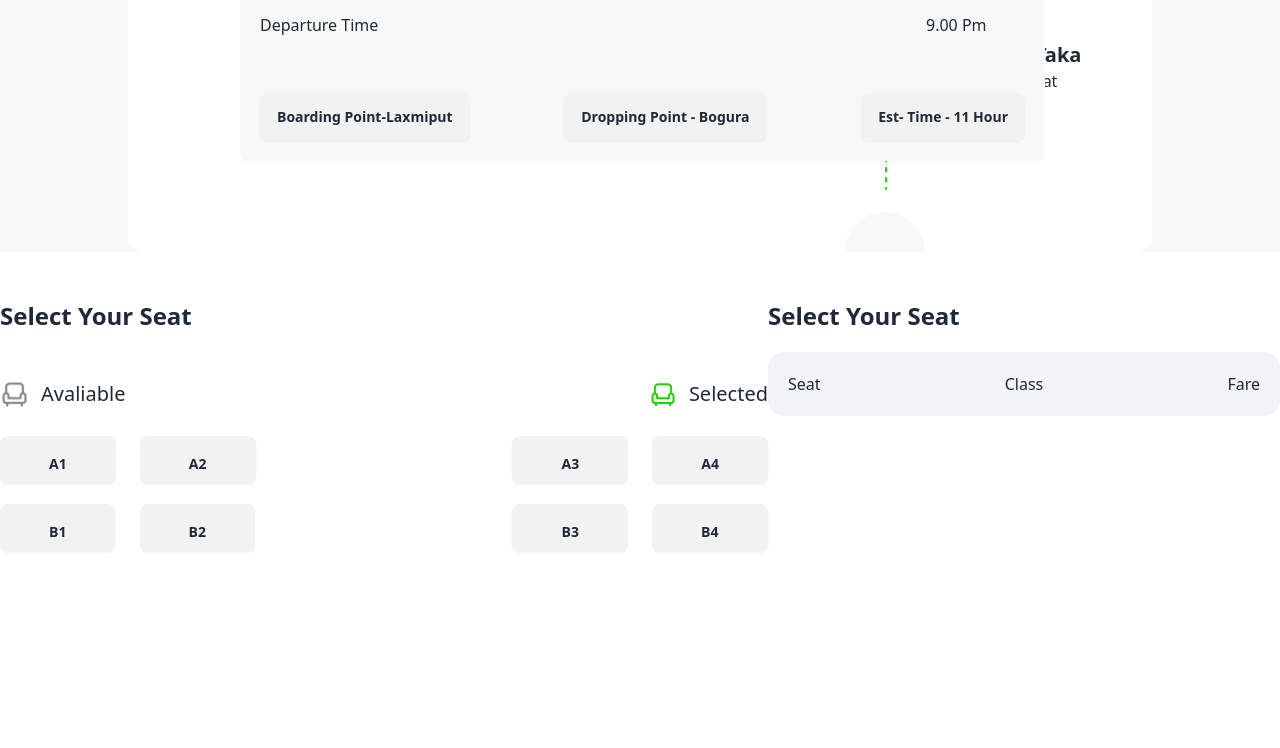
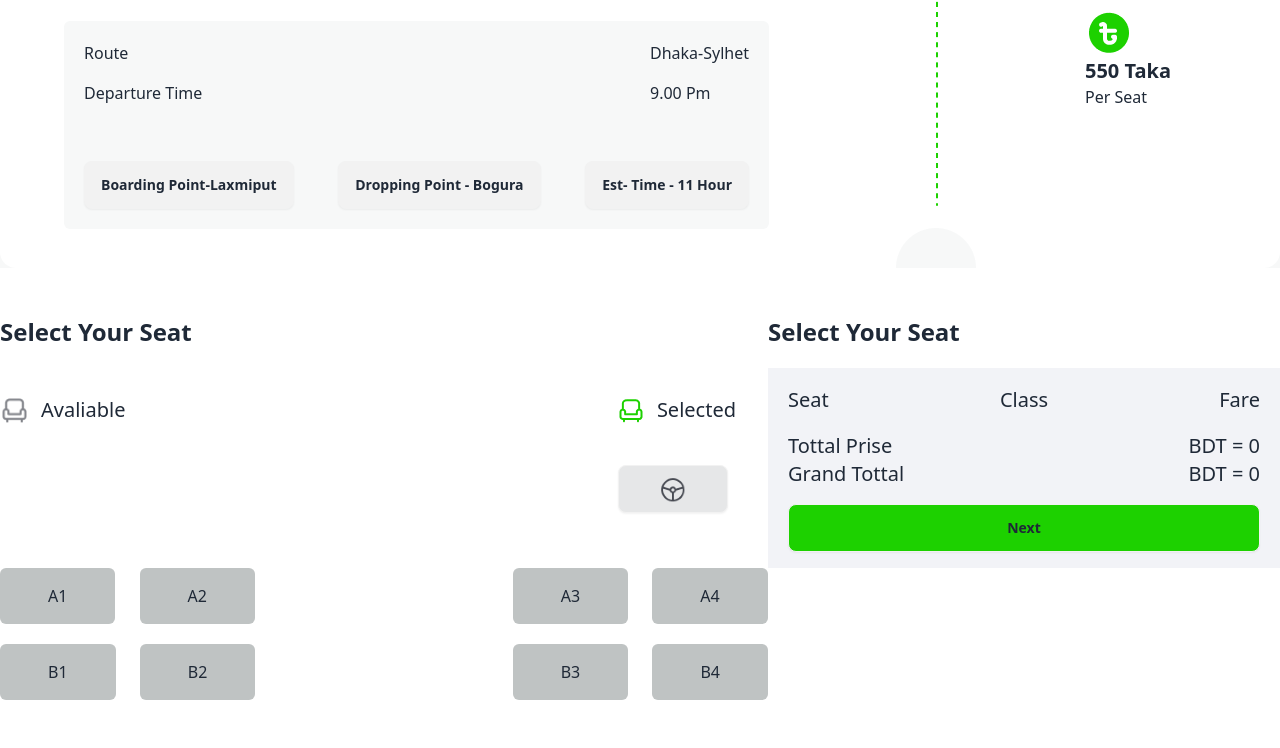
Before and after one commit to airabiul/B9A5-smart-ticketing, a plain HTML site: page index.html in a window 1280 px wide. Shown: the part 1887-2635 px from the top of the page. Before the commit the page ends 2487 px from the top, so only its background shows below. Drawn offline with nearby package versions, Linux system fonts and the light colour scheme.

Commit message:
some funtion added

```diff
--- a/index.html
+++ b/index.html
@@ -7,28 +7,28 @@
     <link href="https://cdn.jsdelivr.net/npm/daisyui@4.7.2/dist/full.min.css" rel="stylesheet" type="text/css" />
     <script src="https://cdn.tailwindcss.com"></script>
   </head>
-  <!-- <body> header section start -->
+  <!--  header section start -->
     <header>
       <div class="flex justify-between mt-12 container mx-auto">
         <h3 class="text-4xl font-extrabold text-[#030712]">P-Ticket</h3>
 
         <div class="flex gap-2 bg-[#E8FAE5] py-2 px-4 rounded-xl">
-          <button class="text-xl font-bold text-[#1DD100]">Bus</button>
+          <button class="text-xl font-bold text-[#1DD100] py-2 px-3">Bus</button>
           <img src="./images/bus-icon.png" alt="" />
         </div>
       </div>
     </header>
-    <!-- <body> header section end -->
+    <!--  header section end -->
     <main>
       <!-- hero section start -->
-      <div class="container mx-auto mt-12">
+      <div class="container mx-auto mt-12 ">
         <div class="hero min-h-screen rounded-3xl" style="background-image: url(./images/banner.png)">
           <div class=""></div>
           <div class="hero-content text-center text-neutral-content">
             <div class="">
-              <h1 class="mb-5 text-6xl text-[#FFFFFF] font-extrabold">End-to-End Travel with</h1>
-              <h1 class="mb-5 text-6xl text-[#1DD100] font-extrabold">P Paribahan</h1>
-              <p class="mb-5 text-xl">
+              <h1 class="mb-8 text-6xl text-[#FFFFFF] font-extrabold">End-to-End Travel with</h1>
+              <h1 class="mb-8 text-6xl text-[#1DD100] font-extrabold">P Paribahan</h1>
+              <p class="mb-8 text-xl">
                 Yes, you can run unit tests and view the results directly within the app. <br />
                 The integrated testing features allow for a streamlined .
               </p>
@@ -36,7 +36,7 @@
 
                class="btn btn-primary text-xl font-bold text-[#030712] bg-[#1DD100] border-none hover:bg-[#1DD100]"
               >
-                <a href="">Buy Tickets</a>
+                <a href="#P.HParibahan">Buy Tickets</a>
               </button>
             </div>
           </div>
@@ -91,20 +91,36 @@
           testing features allow for a streamlined .
         </p>
 
-        <div class="flex justify-between bg-[#FFFFFF] mx-32 my-12 rounded-2xl">
+        <div class="flex justify-between bg-[#FFFFFF]  my-12 rounded-2xl">
           <div class="flex relative justify-between w-[70%] pt-12 px-12">
             <div class="flex">
-              <div><img src="./images/bus-logo.png" alt="" /></div>
+              <div><img class="w-[100%] pr-4" src="./images/bus-logo.png" alt="" /></div>
               <div>
                 <h4 class="text-3xl font-bold">Pro Hero Paribahan</h4>
                 <p>Coach -009 | Web</p>
+                <div class=" w-[705px] bg-[#F7F8F8] rounded-md mt-16">
+                  <div class="flex justify-between ">
+                    <div class="p-5">
+                      <p class="mb-4">Route</p>
+                      <p class="mb-4">Departure Time</p>
+                    </div>
+                    <div class="p-5">
+                      <p class="mb-4">Dhaka-Sylhet</p>
+                      <p class="mb-4">9.00 Pm</p>
+                    </div>
+                  </div>
+                  <div class="flex justify-between py-5 px-5">
+                    <button class="btn">Boarding Point-Laxmiput</button>
+                    <button class="btn">Dropping Point - Bogura</button>
+                    <button class="btn">Est- Time - 11 Hour</button>
+                  </div>
+                </div>
               </div>
             </div>
-
             <div>
               <div class="flex gap-2 bg-[#E8FAE5] py-2 px-4 rounded-xl">
                 <img src="./images/seat-green.png" alt="" />
-                <button class="text-xl font-bold text-[#1DD100]">8 Seats left</button>
+                <button class="text-xl font-bold text-[#1DD100]"><span id="total-seats">8</span> Seats left</button>
               </div>
             </div>
           </div>
@@ -119,77 +135,87 @@
             </div>
           </div>
         </div>
-
-        <div class="absolute w-[805px] bg-[#F7F8F8] rounded-md top-[115em] left-[15em]">
-          <div class="flex justify-between ">
-            <div class="p-5">
-              <p class="mb-4">Route</p>
-              <p class="mb-4">Departure Time</p>
-            </div>
-
-            <div class="p-5">
-              <p class="mb-4">Dhaka-Sylhet</p>
-              <p class="mb-4">9.00 Pm</p>
-            </div>
-          </div>
-          <div class="flex justify-between py-5 px-5">
-            <button class="btn">Boarding Point-Laxmiput</button>
-            <button class="btn">Dropping Point - Bogura</button>
-            <button class="btn">Est- Time - 11 Hour</button>
-          </div>
-        </div>
       </section>
       <!-- poribohon section end-->
 
       <!-- tikit section start -->
       <section class="container mx-auto mt-12">
         <div class="flex">
-            <div class="w-[60%] "><h3 class="text-2xl font-semibold">Select Your Seat</h3>
+            <div class="w-[60%] "><h3 class="text-2xl font-semibold pb-12">Select Your Seat</h3>
 
-                <div class="flex justify-between mt-12">
+                <div class="flex justify-between mt-">
                     <div class="flex  space-x-3">
                         <img src="./images/seat-gray.png" alt="">
                         <p class="text-xl">Avaliable</p>
                     </div>
-                    <div class="flex space-x-3">
+                    <div class="flex space-x-3 mr-8">
                         <img src="./images/seat-green.png" alt="">
                         <p class="text-xl">Selected</p>
+
                     </div>
+
                 </div>
+                <div class="flex justify-between mr-10 mt-10">
+                  <p></p>
+                  <button class="btn bg-[#E6E7E8] hover:bg-[#E6E7E8] px-8 "><img src="./images/stearing.png" alt=""></button>
+                </div>
+
             </div>
-            <div class="w-[40%]"><h3 class=" text-2xl font-semibold">Select Your Seat</h3>
-              <div class="flex justify-between items-center px-5 mt-5  bg-[#F2F3F7] min-h-16 rounded-2xl">
-                <p>Seat</p>
-                <p>Class</p>
-                <p>Fare</p>
+            <div class="w-[40%]"><h3 class=" text-2xl font-semibold rounded-xl">Select Your Seat</h3>
+              <div class="gap-10">
+                <div id="setAppan" class="flex justify-between items-center px-5 mt-5 bg-[#F2F3F7] min-h-16">
+                  <p class="text-xl font-medium">Seat</p>
+                  <p class="text-xl font-medium">Class</p>
+                  <p class="text-xl font-medium">Fare</p>
+                </div>
+                <div class="bg-[#F2F3F7] px-5">
+                  <div class="flex justify-between ">
+                    <h4 class="text-xl font-medium">Tottal Prise</h4>
+                    <h4 class="text-xl font-medium">BDT =  <span id="tottal-Prise">0</span></h4>
+                  </div>
+
+                  <div class="flex justify-between">
+                    <h4 class="text-xl font-medium">Grand Tottal</h4>
+                    <h4 class="text-xl font-medium">BDT = <span id="tottal-Prise2">0</span></h4>
+                  </div>
+                  <button class="btn w-full mb-4 mt-4 bg-[#1DD100] hover:bg-[#1DD100]">Next</button>
+                </div>
               </div>
             </div>
+
         </div>
+
         <div class="flex justify-between w-[60%]">
-          <div class="mb-12 mr-10">
-                <div class="space-x-5 space-y-5"><button class="btn px-12 py-5">A1</button>
-                    <button class="btn px-12 py-5">A2</button>
+
+        <div class="mb-12 mr-10">
+
+                <div class="space-x-5 "><button onclick="" class="add-btn px-12 py-4 bg-[#bfc3c3] rounded-md">A1</button>
+                    <button class="add-btn px-12 py-4 bg-[#bfc3c3] rounded-md">A2</button>
 
                 </div class="space-x-5 space-y-5">
                 <div class="space-x-5 space-y-5">
-                    <button class="btn px-12 py-5">B1</button>
-                    <button class="btn px-12 py-5">B2</button>
+                    <button class="add-btn px-12 py-4 bg-[#bfc3c3] rounded-md">B1</button>
+                    <button class="add-btn px-12 py-4 bg-[#bfc3c3] rounded-md">B2</button>
                 </div>
+
             </div>
 
             <div>
-                <div class="space-x-5 space-y-5"><button class="btn px-12 py-5 ">A3</button>
-                    <button class="btn px-12 py-5">A4</button>
+
+                <div class="space-x-5 "><button class="add-btn px-12 py-4 bg-[#bfc3c3] rounded-md">A3</button>
+                    <button class="add-btn px-12 py-4 bg-[#bfc3c3] rounded-md">A4</button>
 
                 </div>
                 <div class="space-x-5 space-y-5">
-                    <button class="btn px-12 py-5 ">B3</button>
-                    <button class="btn px-12 py-5">B4</button>
+                    <button class="add-btn px-12 py-4 bg-[#bfc3c3] rounded-md">B3</button>
+                    <button class="add-btn px-12 py-4 bg-[#bfc3c3] rounded-md">B4</button>
                 </div>
             </div>
         </div>
       </section>
        <!-- tikit section end -->
+
+       <script src="index.js"></script>
     </main>
   </body>
 </html>
--- /dev/null
+++ b/index.js
@@ -0,0 +1,30 @@
+
+
+    const allBtns = document.getElementsByClassName('add-btn');
+
+    let count = 8;
+
+    for(const btn of allBtns){
+
+        btn.addEventListener('click', function(e){
+        count = count - 1;
+
+        const totalSeats = document.getElementById("total-seats").innerText = count;
+            e.target.style.backgroundColor = "#1DD100";
+
+            if(count === 3 || count <=0){
+                alert("You select Olready 4 seats");
+            }
+
+            const tottalPrise = document.getElementById("tottal-Prise").innerText;
+
+            const converterTottomCost = parseInt(tottalPrise);
+            document.getElementById("tottal-Prise").innerText = converterTottomCost + 550;
+
+            const tottalPrise2 = document.getElementById("tottal-Prise2").innerText;
+
+            const converterTottomCost2 = parseInt(tottalPrise2);
+            document.getElementById("tottal-Prise2").innerText = converterTottomCost2 + 550;
+
+        })
+    }
```
Also changed, not shown: images/stearing.png (added).
